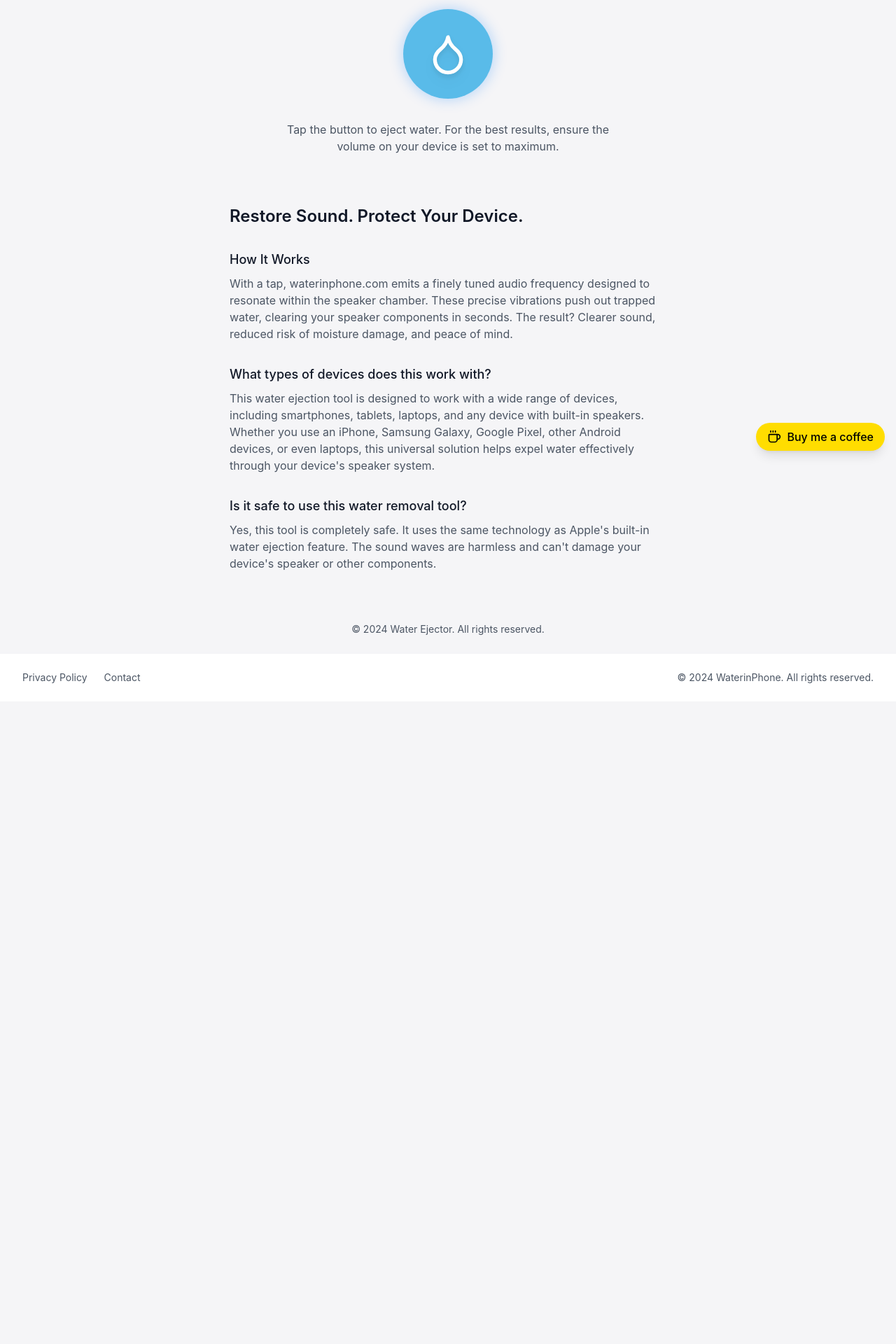
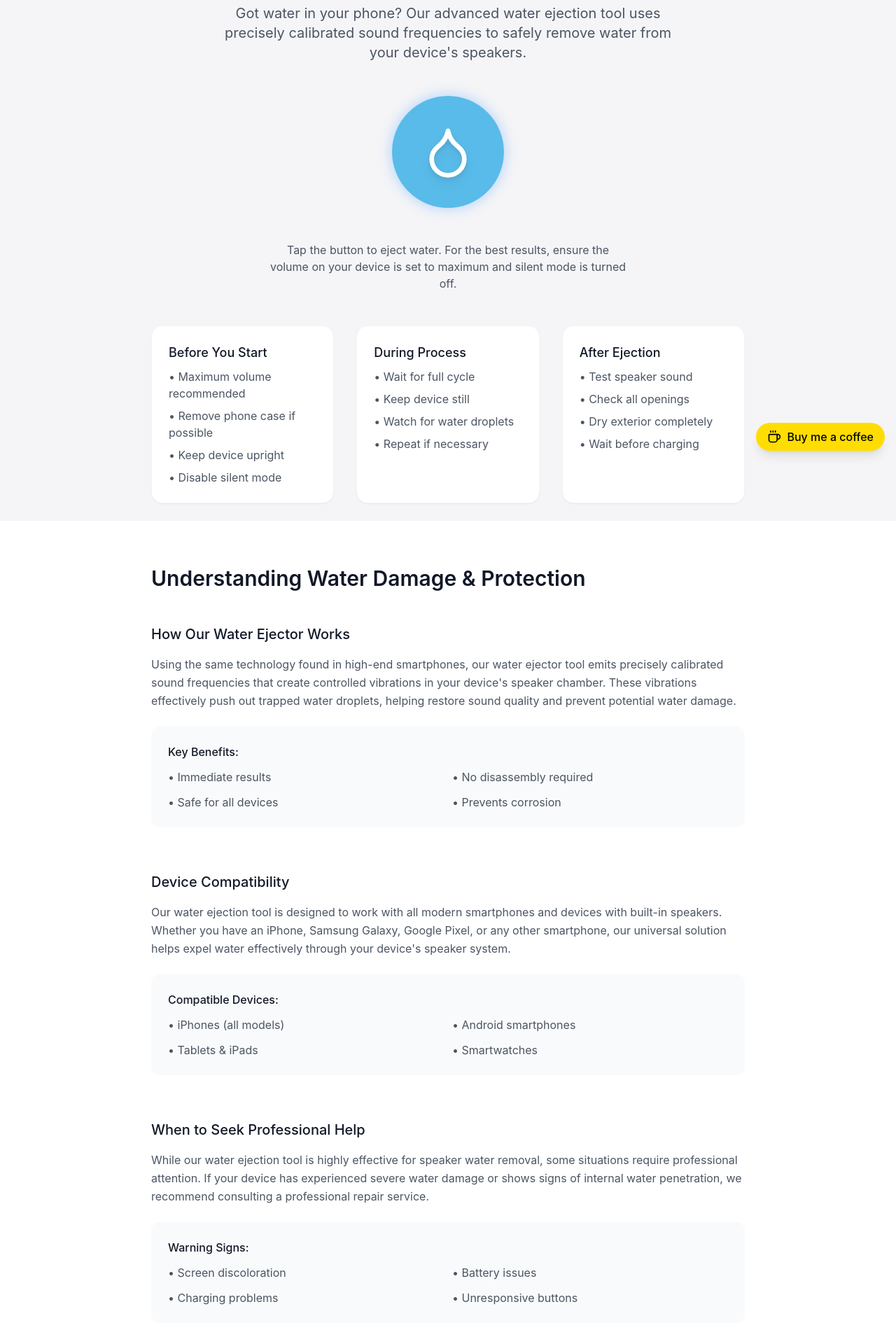
Before and after one commit to AndreBeckerNorton/waterinphone, a React (Vite) app: page / in a window 1280 px wide. Shown: the part 140-2060 px from the top of the page at 70% size. Before the commit the page ends 1142 px from the top, so only its background shows below. Built offline with nearby package versions, Linux system fonts and the light colour scheme.

Commit message:
adsense retry 3

```diff
--- a/src/components/WaterEjector.jsx
+++ b/src/components/WaterEjector.jsx
@@ -98,21 +98,26 @@ const WaterEjector = () => {
   return (
     <div className="min-h-screen flex flex-col items-center justify-between bg-[#F5F5F7]">
       {/* Main Content */}
-      <main className="flex-1 w-full max-w-lg mx-auto flex flex-col items-center justify-center p-6 space-y-8">
-        <div className="text-center space-y-4">
-          <h1 className="text-2xl font-semibold text-gray-900">Water Ejector</h1>
+      <main className="flex-1 w-full max-w-4xl mx-auto flex flex-col items-center justify-center p-6 space-y-12">
+        {/* Hero Section */}
+        <div className="text-center space-y-4 max-w-2xl">
+          <h1 className="text-4xl font-semibold text-gray-900">Water Ejector</h1>
+          <p className="text-xl text-gray-600">
+            Got water in your phone? Our advanced water ejection tool uses precisely calibrated sound frequencies to safely remove water from your device's speakers.
+          </p>
           {showSilentWarning && (
-            <div className="text-xs mt-1 flex items-center justify-center gap-1 text-[#FF9500]">
-              <span className="animate-pulse">Turn off silent mode</span>
+            <div className="text-sm mt-1 flex items-center justify-center gap-1 text-[#FF9500]">
+              <span className="animate-pulse">Turn off silent mode for best results</span>
             </div>
           )}
         </div>
 
         {/* Ejector Button */}
+        <div className="relative">
           <button
             onClick={handleButtonClick}
             disabled={isPlaying}
-          className="relative w-32 h-32 rounded-full flex items-center justify-center transition-all transform disabled:opacity-50 disabled:cursor-not-allowed"
+            className="relative w-40 h-40 rounded-full flex items-center justify-center transition-all transform disabled:opacity-50 disabled:cursor-not-allowed"
             style={{
               backgroundColor: 'rgba(50, 173, 230, 0.80)',
               transform: isPlaying ? 'scale(0.95)' : 'scale(1)',
@@ -132,41 +137,137 @@ const WaterEjector = () => {
             />
             <div className={`relative z-10 ${isPlaying ? 'animate-[pulse_0.3s_ease-in-out_10]' : ''}`}>
               <Droplet
-              size={64}
+                size={80}
                 className="text-white drop-shadow-lg"
                 loading="lazy"
               />
             </div>
           </button>
+        </div>
 
         {/* Status Text */}
-        <p className="text-gray-600 text-center">
-          {isPlaying ? 'Ejecting water...' : 'Tap the button to eject water. For the best results, ensure the volume on your device is set to maximum.'}
+        <p className="text-gray-600 text-center max-w-lg">
+          {isPlaying ? 'Ejecting water...' : 'Tap the button to eject water. For the best results, ensure the volume on your device is set to maximum and silent mode is turned off.'}
         </p>
+
+        {/* Quick Tips */}
+        <div className="grid grid-cols-1 md:grid-cols-3 gap-8 w-full max-w-4xl mt-12">
+          <div className="bg-white p-6 rounded-2xl shadow-sm border border-gray-100">
+            <h3 className="text-lg font-medium mb-2 text-gray-900">Before You Start</h3>
+            <ul className="space-y-2 text-gray-600">
+              <li>• Maximum volume recommended</li>
+              <li>• Remove phone case if possible</li>
+              <li>• Keep device upright</li>
+              <li>• Disable silent mode</li>
+            </ul>
+          </div>
+          <div className="bg-white p-6 rounded-2xl shadow-sm border border-gray-100">
+            <h3 className="text-lg font-medium mb-2 text-gray-900">During Process</h3>
+            <ul className="space-y-2 text-gray-600">
+              <li>• Wait for full cycle</li>
+              <li>• Keep device still</li>
+              <li>• Watch for water droplets</li>
+              <li>• Repeat if necessary</li>
+            </ul>
+          </div>
+          <div className="bg-white p-6 rounded-2xl shadow-sm border border-gray-100">
+            <h3 className="text-lg font-medium mb-2 text-gray-900">After Ejection</h3>
+            <ul className="space-y-2 text-gray-600">
+              <li>• Test speaker sound</li>
+              <li>• Check all openings</li>
+              <li>• Dry exterior completely</li>
+              <li>• Wait before charging</li>
+            </ul>
+          </div>
+        </div>
       </main>
 
+      {/* Educational Sections */}
+      <section className="w-full bg-white border-t border-gray-100">
+        <div className="max-w-4xl mx-auto px-6 py-16">
+          <h2 className="text-3xl font-semibold mb-12 text-gray-900">Understanding Water Damage & Protection</h2>
+
+          <div className="space-y-16">
+            <div>
+              <h3 className="text-xl font-medium mb-4 text-gray-900">How Our Water Ejector Works</h3>
+              <p className="text-gray-600 leading-relaxed mb-6">
+                Using the same technology found in high-end smartphones, our water ejector tool emits precisely calibrated sound frequencies that create controlled vibrations in your device's speaker chamber. These vibrations effectively push out trapped water droplets, helping restore sound quality and prevent potential water damage.
+              </p>
+              <div className="bg-gray-50 p-6 rounded-xl">
+                <h4 className="font-medium text-gray-900 mb-3">Key Benefits:</h4>
+                <ul className="grid grid-cols-1 md:grid-cols-2 gap-3 text-gray-600">
+                  <li>• Immediate results</li>
+                  <li>• No disassembly required</li>
+                  <li>• Safe for all devices</li>
+                  <li>• Prevents corrosion</li>
+                </ul>
+              </div>
+            </div>
+
+            <div>
+              <h3 className="text-xl font-medium mb-4 text-gray-900">Device Compatibility</h3>
+              <p className="text-gray-600 leading-relaxed mb-6">
+                Our water ejection tool is designed to work with all modern smartphones and devices with built-in speakers. Whether you have an iPhone, Samsung Galaxy, Google Pixel, or any other smartphone, our universal solution helps expel water effectively through your device's speaker system.
+              </p>
+              <div className="bg-gray-50 p-6 rounded-xl">
+                <h4 className="font-medium text-gray-900 mb-3">Compatible Devices:</h4>
+                <ul className="grid grid-cols-1 md:grid-cols-2 gap-3 text-gray-600">
+                  <li>• iPhones (all models)</li>
+                  <li>• Android smartphones</li>
+                  <li>• Tablets & iPads</li>
+                  <li>• Smartwatches</li>
+                </ul>
+              </div>
+            </div>
+
+            <div>
+              <h3 className="text-xl font-medium mb-4 text-gray-900">When to Seek Professional Help</h3>
+              <p className="text-gray-600 leading-relaxed mb-6">
+                While our water ejection tool is highly effective for speaker water removal, some situations require professional attention. If your device has experienced severe water damage or shows signs of internal water penetration, we recommend consulting a professional repair service.
+              </p>
+              <div className="bg-gray-50 p-6 rounded-xl">
+                <h4 className="font-medium text-gray-900 mb-3">Warning Signs:</h4>
+                <ul className="grid grid-cols-1 md:grid-cols-2 gap-3 text-gray-600">
+                  <li>• Screen discoloration</li>
+                  <li>• Battery issues</li>
+                  <li>• Charging problems</li>
+                  <li>• Unresponsive buttons</li>
+                </ul>
+              </div>
+            </div>
+          </div>
+        </div>
+      </section>
+
       {/* FAQ Section */}
-      <section className="w-full max-w-2xl mx-auto px-6 py-12">
-        <h2 className="text-2xl font-semibold mb-8 text-gray-900">Restore Sound. Protect Your Device.</h2>
+      <section className="w-full max-w-4xl mx-auto px-6 py-16">
+        <h2 className="text-3xl font-semibold mb-12 text-gray-900">Frequently Asked Questions</h2>
         <div className="space-y-8">
           <div>
-            <h3 className="text-lg font-medium mb-2 text-gray-900">How It Works</h3>
-            <p className="text-gray-600">
-              With a tap, waterinphone.com emits a finely tuned audio frequency designed to resonate within the speaker chamber. These precise vibrations push out trapped water, clearing your speaker components in seconds.
-
-              The result? Clearer sound, reduced risk of moisture damage, and peace of mind.
+            <h3 className="text-xl font-medium mb-4 text-gray-900">Is this safe for my device?</h3>
+            <p className="text-gray-600 leading-relaxed">
+              Yes, our water ejection tool is completely safe. It uses the same technology as Apple's built-in water ejection feature found in Apple Watches. The sound waves are carefully calibrated to be effective yet harmless to your device's components.
             </p>
           </div>
+
           <div>
-            <h3 className="text-lg font-medium mb-2 text-gray-900">What types of devices does this work with?</h3>
-            <p className="text-gray-600">
-              This water ejection tool is designed to work with a wide range of devices, including smartphones, tablets, laptops, and any device with built-in speakers. Whether you use an iPhone, Samsung Galaxy, Google Pixel, other Android devices, or even laptops, this universal solution helps expel water effectively through your device&apos;s speaker system.
+            <h3 className="text-xl font-medium mb-4 text-gray-900">How many times should I use it?</h3>
+            <p className="text-gray-600 leading-relaxed">
+              We recommend running the water ejection process 2-3 times or until you no longer see water droplets being expelled. If sound quality isn't fully restored after multiple attempts, wait 30 minutes and try again, as water may need time to settle.
             </p>
           </div>
+
           <div>
-            <h3 className="text-lg font-medium mb-2 text-gray-900">Is it safe to use this water removal tool?</h3>
-            <p className="text-gray-600">
-              Yes, this tool is completely safe. It uses the same technology as Apple&apos;s built-in water ejection feature. The sound waves are harmless and can&apos;t damage your device&apos;s speaker or other components.
+            <h3 className="text-xl font-medium mb-4 text-gray-900">Does it work for salt water exposure?</h3>
+            <p className="text-gray-600 leading-relaxed">
+              While our tool can help remove salt water from speakers, we strongly recommend seeking professional service after salt water exposure. Salt water is highly corrosive and can cause permanent damage if not properly treated.
+            </p>
+          </div>
+
+          <div>
+            <h3 className="text-xl font-medium mb-4 text-gray-900">What about other liquid types?</h3>
+            <p className="text-gray-600 leading-relaxed">
+              Our tool works with any liquid, but sticky substances (soda, coffee, etc.) may require professional cleaning. After using the water ejector, we recommend cleaning the affected area with a slightly damp cloth to remove any residue.
             </p>
           </div>
         </div>
--- a/src/data/blog/posts.js
+++ b/src/data/blog/posts.js
@@ -1,169 +1,227 @@
 const blogPosts = [
   {
-    title: "How to Get Water Out of Your Phone Speaker: A No-Nonsense Guide",
-    slug: "water-removal-guide",
-    date: "2024-01-15",
-    excerpt: "Got water in your phone speaker? Here's how to fix it using proven sound technology, no disassembly required.",
+    slug: 'water-damage-guide',
+    title: 'Complete Guide to Water Damage: Prevention, Response, and Recovery',
+    date: 'January 20, 2024',
+    excerpt: 'Learn everything you need to know about protecting your devices from water damage, what to do when accidents happen, and how to maximize your chances of recovery.',
     content: `
-Got water in your phone speaker? Here's how to fix it using proven sound technology, no disassembly required.
+# Complete Guide to Water Damage: Prevention, Response, and Recovery
 
-## What Happens When Speakers Get Wet
+Water damage is one of the most common causes of device failure, but with the right knowledge and quick action, you can often save your device. This comprehensive guide will walk you through everything you need to know about water damage, from prevention to emergency response and recovery.
 
-When water gets into your phone's speaker, it does more than just muffle sound. The real problems are:
+## Understanding Water Damage
 
-* Immediate sound distortion from blocked speaker membranes
-* Potential internal damage if left untreated
-* Long-term corrosion that can permanently damage components
+Water damage can affect your device in several ways:
+- Short circuits that can permanently damage components
+- Corrosion of internal metal parts
+- Mineral deposits after water evaporates
+- Degraded speaker and microphone performance
+- Battery damage
 
-While modern phones have water resistance (those IP67/68 ratings you see advertised), they're not completely waterproof. Speakers are especially vulnerable since they need openings to produce sound.
+## Immediate Actions When Your Device Gets Wet
 
-## The Solution: Using Sound Waves to Remove Water
+1. Power off your device immediately
+2. Remove the battery if possible
+3. Take out any removable components (SIM card, SD card)
+4. Dry the exterior thoroughly
+5. Use a water ejection tool for speakers
+6. Place in a dry, warm environment
 
-We can force water out of speakers using specific sound frequencies – the same technology Apple uses in their Apple Watch. This works because certain sound waves create vibrations strong enough to physically push water droplets out of the speaker cavity.
+## Prevention Tips
 
-## Step-by-Step Fix
+- Use a water-resistant case
+- Avoid using devices near water
+- Check device water resistance ratings
+- Keep devices away from humid environments
+- Regular maintenance of water-resistant seals
 
-* First Response
-* Keep your phone upright to prevent water from spreading
-* Don't shake the device – this can push water deeper inside
-* Remove your phone case if you have one
+## Common Myths Debunked
 
-* Using the Water Eject Tool
-* Go to WaterinPhone.com
-* Turn your volume all the way up (this is important)
-* Press the eject button
-* You should see small water droplets being pushed out
-* Run the process until no more water appears
+- Rice is not the best desiccant
+- Hair dryers can cause more damage
+- "Water-resistant" doesn't mean "waterproof"
+- Salt water requires immediate professional attention
 
-* Check Your Results
-* Play some music to test the sound quality
-* Look closely at the speaker grills for any remaining water
-* If sound still seems muffled, run the process again
+## Professional Repair vs. DIY
 
-## What If It Doesn't Work?
+When to attempt DIY recovery:
+- Minor water exposure
+- No visible internal moisture
+- Device still functioning
 
-If you've tried this method twice and still have issues:
+When to seek professional help:
+- Prolonged submersion
+- Salt water exposure
+- Visible internal moisture
+- Device won't power on
 
-* Give it 30 minutes and try again
-* Keep your phone upright in a well-ventilated area
-* Don't use a hair dryer or put your phone in rice (both can cause more damage)
+## Long-term Protection Strategies
 
-This method has helped thousands of users avoid expensive repairs. The key is acting quickly – the sooner you remove the water, the less likely you'll have permanent damage.
+1. Invest in water-resistant devices
+2. Regular maintenance checks
+3. Backup data regularly
+4. Consider device insurance
+5. Keep emergency supplies ready
 
-Remember: If your phone has taken a serious dive or was submerged for a long time, consider getting it checked by a professional, even if this method helps initially.`
+Remember, quick action is crucial with water damage. The faster you respond, the better your chances of saving your device.
+    `
   },
   {
-    title: "Why Sound Waves Are the Best Solution for Water-Damaged Speakers",
-    slug: "sound-wave-technology",
-    date: "2024-01-14",
-    excerpt: "Dealing with water in your phone's speaker? Here's why sound wave technology is the most effective fix, backed by physics and real-world testing.",
+    slug: 'waterproof-ratings-explained',
+    title: 'IP Ratings Explained: Understanding Your Device\'s Water Resistance',
+    date: 'January 18, 2024',
+    excerpt: 'Confused by IP67, IP68, and other water resistance ratings? Learn what these numbers mean and how they affect your device\'s protection against water damage.',
     content: `
-Dealing with water in your phone's speaker? Here's why sound wave technology is the most effective fix, backed by physics and real-world testing.
+# IP Ratings Explained: Understanding Your Device's Water Resistance
 
-## The Problem with Traditional Solutions
+When shopping for a new phone or electronic device, you've probably encountered terms like IP67 or IP68. But what do these ratings actually mean for your device's protection? Let's break it down.
 
-Let's be clear: most common water removal methods can damage your phone:
+## What is an IP Rating?
 
-* Rice doesn't actually draw water out of speakers – it's a myth
-* Compressed air risks pushing water deeper into your device
-* Heat from hair dryers can warp internal components
-* Shaking your phone can spread water to previously unaffected areas
+IP stands for "Ingress Protection" and is followed by two numbers:
+- First digit (0-6): Protection against solid particles
+- Second digit (0-9): Protection against liquids
 
-## How Sound Wave Extraction Works
+## Common IP Ratings for Devices
 
-The physics is straightforward: speakers work by vibrating to produce sound. By playing specific frequencies, we can create controlled vibrations that force water out of the speaker cavity. This is the same principle high-end phone manufacturers use in their built-in water ejection features.
+### IP67
+- Protected against dust (6)
+- Can handle submersion up to 1 meter for 30 minutes (7)
+- Common in many modern smartphones
 
-## Why This Method Works Better
+### IP68
+- Protected against dust (6)
+- Can handle deeper submersion, typically 1.5-4 meters (8)
+- Duration varies by manufacturer
+- Found in premium devices
 
-Sound wave extraction is superior because it:
+### IPX4-IPX6
+- X means no dust protection rating
+- 4-6 indicates splash resistance
+- Common in wireless earbuds
 
-* Works immediately – no waiting for hours or days
-* Doesn't require opening your phone
-* Won't void your water resistance seals
-* Creates enough force to eject water without risking damage
-* Works on virtually any phone model
+## Real-World Implications
 
-## The Technology Behind It
+What these ratings mean for everyday use:
+- Rain and splashes
+- Swimming pools
+- Beach usage
+- Shower exposure
 
-Our tool at WaterinPhone.com uses precisely calibrated frequencies that match your phone speaker's natural resonance. This creates optimal vibration patterns that effectively push out water droplets while staying within safe operating parameters.
+## Limitations to Remember
 
-## Proven Results
+- Ratings are tested in fresh water
+- Salt water voids most warranties
+- Protection can degrade over time
+- Impact damage can compromise seals
 
-We've tested this method across thousands of cases:
+## Maintaining Water Resistance
 
-* Works on both old and new phone models
-* Effective for rain exposure, accidental drops, and splash damage
-* Succeeds where other methods fail
-* Safe to repeat if needed
+1. Check seal integrity regularly
+2. Replace damaged components
+3. Clean device properly
+4. Avoid extreme temperatures
+5. Follow manufacturer guidelines
 
-## Bottom Line
+## When Ratings Don't Matter
 
-Sound wave extraction isn't just another internet fix – it's an engineering solution based on the same principles phone manufacturers use. It works quickly, safely, and effectively, without risking further damage to your device.
+Water resistance ratings don't protect against:
+- High-pressure water
+- Hot water or steam
+- Chemical exposure
+- Physical damage
 
-Remember: The sooner you remove water from your speaker, the better your chances of avoiding permanent damage. Don't waste time with rice or hair dryers – use sound waves and get back to using your phone.`
+## Tips for Water-Resistant Device Care
+
+1. Regular maintenance checks
+2. Proper drying after exposure
+3. Case usage considerations
+4. Professional servicing
+5. Warranty awareness
+
+Understanding your device's IP rating helps you make informed decisions about usage and protection. Remember, water resistance is a safeguard, not a guarantee.
+    `
   },
   {
-    title: "Protecting Your Phone from Water Damage: Essential Guide",
-    slug: "water-damage-prevention",
-    date: "2024-01-13",
-    excerpt: "Modern phones are built to handle some water exposure, but their protection isn't bulletproof. Here's what you need to know to keep your device safe and what to do when things go wrong.",
+    slug: 'speaker-maintenance',
+    title: 'Essential Guide to Smartphone Speaker Maintenance and Care',
+    date: 'January 15, 2024',
+    excerpt: 'Keep your phone\'s speakers in top condition with these essential maintenance tips, cleaning guides, and troubleshooting steps.',
     content: `
-Modern phones are built to handle some water exposure, but their protection isn't bulletproof. Here's what you need to know to keep your device safe and what to do when things go wrong.
+# Essential Guide to Smartphone Speaker Maintenance and Care
 
-## Water Resistance: What the Ratings Actually Mean
+Your smartphone's speakers are essential for everything from calls to media playback. Learn how to maintain them properly and address common issues to ensure optimal performance.
 
-Those IP ratings on your phone? They're not a guarantee of waterproofing:
+## Understanding Your Device's Speakers
 
-* IP67: Survives 1 meter underwater for 30 minutes
-* IP68: Handles deeper water (depth varies by manufacturer)
-* IPX4: Protected from splashes, but not submersion
+Modern smartphones typically have:
+- Main speaker for media
+- Earpiece speaker for calls
+- Multiple speakers for stereo sound
+- Water-resistant membranes
 
-Important: These ratings are tested in controlled lab conditions with clean, still water. Real-world protection may vary significantly.
+## Common Speaker Issues
 
-## Where Water Usually Gets In
+1. Water exposure
+2. Dust accumulation
+3. Debris blockage
+4. Sound distortion
+5. Volume reduction
 
-Most water damage happens in everyday situations:
+## Preventive Maintenance
 
-* Rain while taking calls
-* Bathroom splashes and steam
-* Beach and pool exposure
-* Drink spills on your desk
-* Kitchen cooking splatter
+### Daily Care
+- Keep device clean
+- Avoid extreme environments
+- Use protective cases
+- Regular inspection
 
-## Practical Protection Steps
+### Weekly Maintenance
+- Gentle cleaning
+- Sound testing
+- Port inspection
+- Case cleaning
 
-Keep your phone safe with these practices:
+## Cleaning Methods
 
-* Cases and Covers
-* Use high-quality water-resistant cases
-* Keep port covers closed when available
-* Replace cases when seals start wearing out
+Safe cleaning techniques:
+1. Soft brushes
+2. Compressed air
+3. Water ejection tools
+4. Microfiber cloths
+5. Professional cleaning kits
 
-* Regular Maintenance
-* Check port and seal integrity monthly
-* Clean speaker grilles carefully
-* Keep charging ports dry
-* Watch for seal deterioration around screen edges
+## When to Use Water Ejection
 
-* Situational Awareness
-* Keep phones away from pool edges
-* Use waterproof pouches at beaches
-* Avoid using phones in heavy rain
-* Keep devices elevated around liquids
+Water ejection is necessary when:
+- After rain exposure
+- Swimming pool splashes
+- Accidental submersion
+- Humid environments
+- Muffled sound
 
-## When Things Go Wrong: Emergency Plan
+## Professional vs. DIY Care
 
-Have these ready:
+When to do it yourself:
+- Regular cleaning
+- Minor issues
+- Preventive maintenance
 
-* Bookmark WaterinPhone.com for quick access
-* Keep microfiber cloths nearby
-* Know your phone's water resistance limits
-* Save your local repair shop's contact
-* Back up your data regularly
+When to seek professional help:
+- Persistent problems
+- Hardware damage
+- Warranty concerns
 
-Remember: Water resistance degrades over time. A phone that survived a splash last year might not handle it today. When in doubt, keep your phone dry.
+## Long-term Protection
 
-Pro tip: Check your phone manufacturer's warranty – water damage usually isn't covered, even on water-resistant models.`
+1. Use quality cases
+2. Regular maintenance
+3. Proper storage
+4. Environmental awareness
+5. Software updates
+
+Remember, proper speaker maintenance extends device life and ensures optimal audio performance.
+    `
   }
 ];
 
```
Lines whose indentation alone changed are shown as unchanged.
